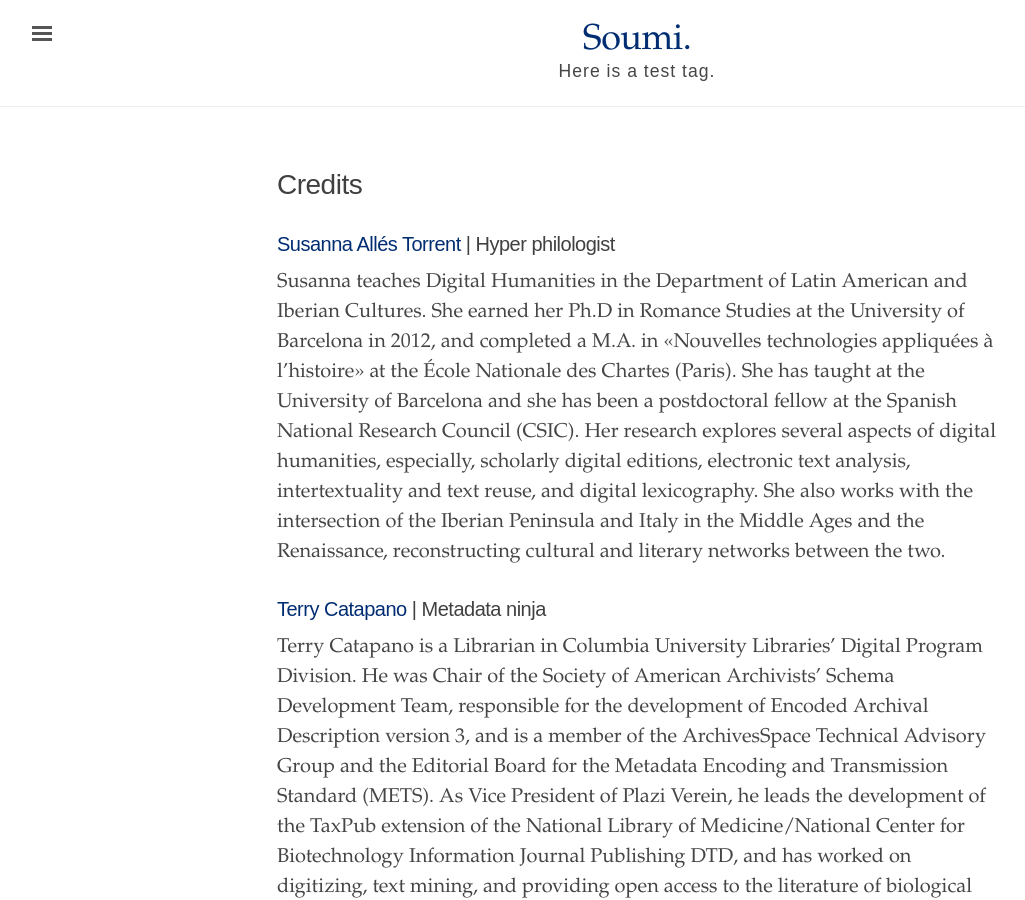
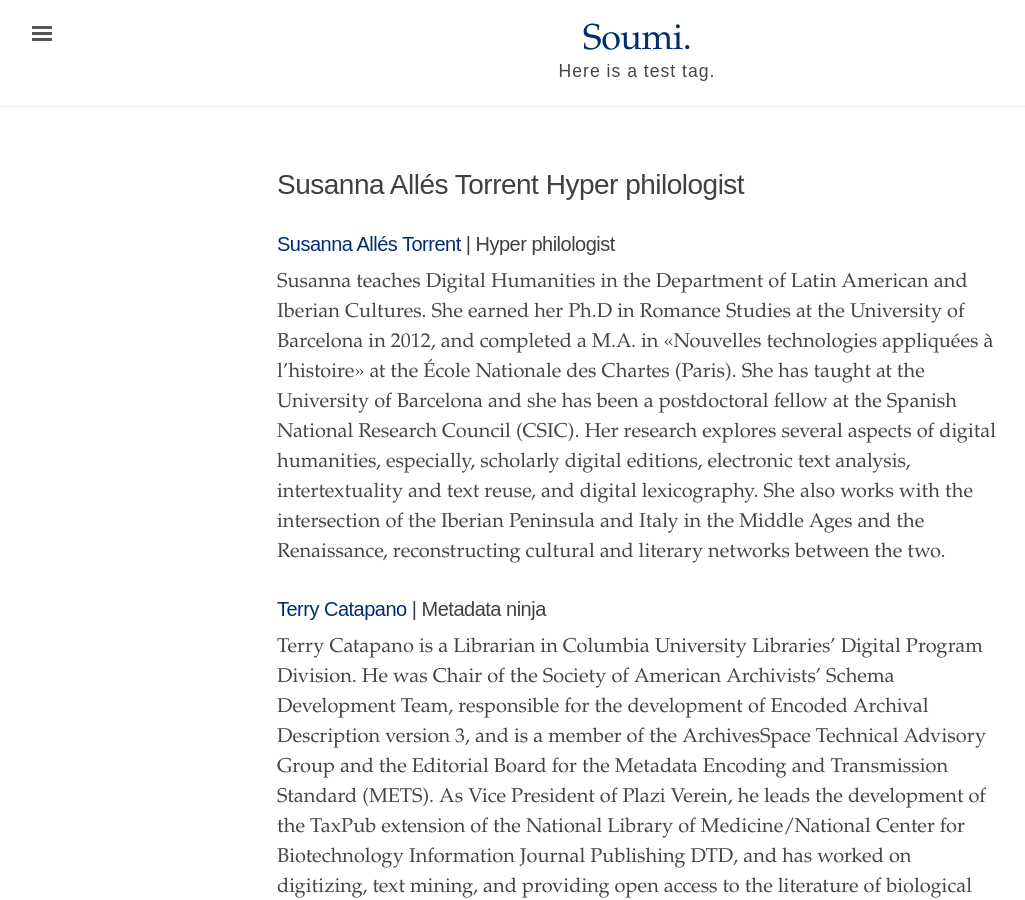
Before and after one commit to soumi-udel/soumi-udel.github.io, a Jekyll site: the page built from credits.md, in a window 1280 px wide and 900 px high. Shown: the whole window, without its empty margins (3-1028 px from the left). Built offline with Jekyll 4.4.1, drawn with Linux system fonts in a browser that asks for light colours; our own code applies the rules of GitHub Pages for plain Markdown files.

Commit message:
Taken Down Credits from 'pages'

```diff
--- a/credits.md
+++ b/credits.md
@@ -1,7 +1,3 @@
----
-layout: page
-title: Credits
----
 
 ### [Susanna Allés Torrent](http://susannalles.github.io/) | Hyper philologist
 
```
